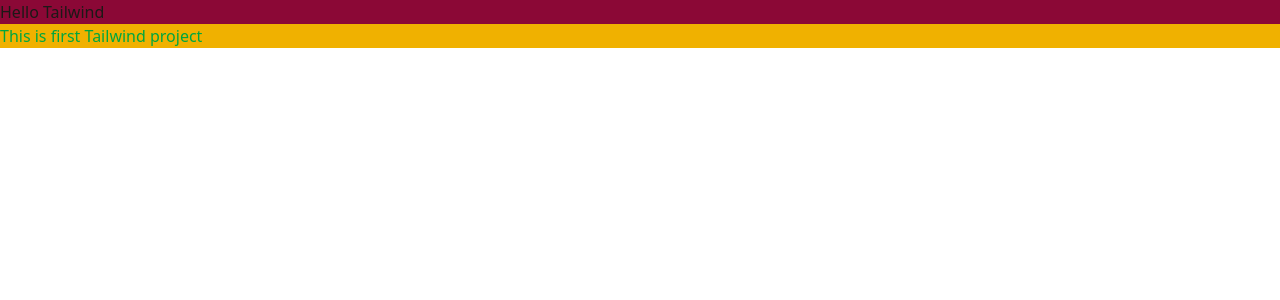
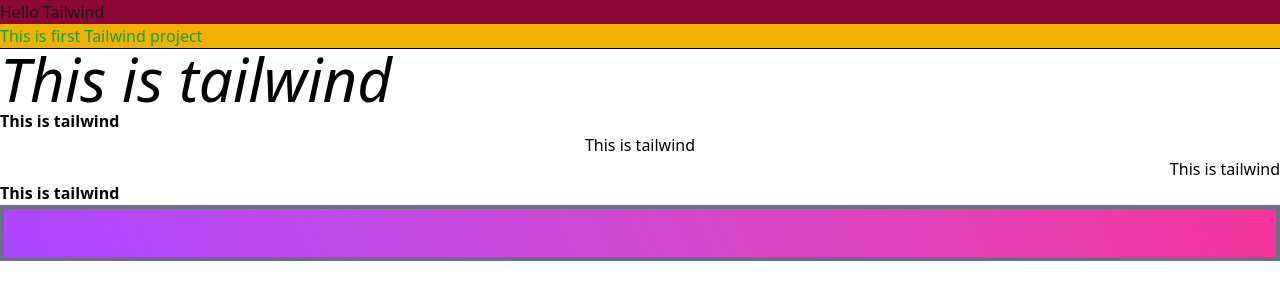
Before and after one commit to Ishrakul-Tahmid/Tailwind, a plain HTML site: page index.html in a window 1280 px wide. Drawn offline with nearby package versions, Linux system fonts and the light colour scheme.

Commit message:
Tailwind Typography Background, Text, Border

```diff
--- a/index.html
+++ b/index.html
@@ -9,5 +9,19 @@
   <body>
     <h1 class="bg-rose-900 text-stone-900">Hello Tailwind</h1>
     <p class="bg-yellow-500 text-green-600">This is first Tailwind project</p>
+    <hr />
+
+    <!-- font size -->
+    <section>
+      <h1 class="text-6xl font-style: italic">This is tailwind</h1>
+      <p class="font-bold">This is tailwind</p>
+      <p class="text-center">This is tailwind</p>
+      <p class="text-right">This is tailwind</p>
+      <p class="font-bold">This is tailwind</p>
+
+      <div
+        class="border-4 border-gray-500 h-14 bg-linear-65 from-purple-500 to-pink-500 border-2"
+      ></div>
+    </section>
   </body>
 </html>
```
